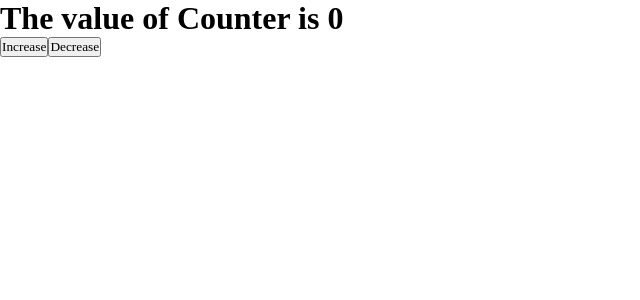
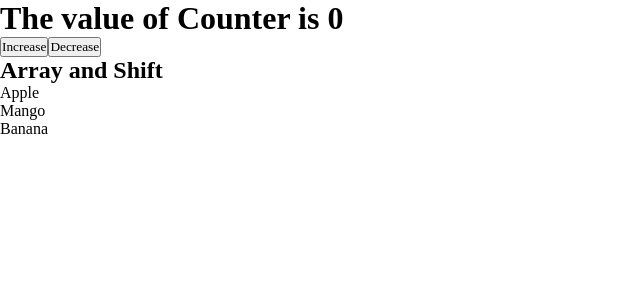
Before and after one commit to RabiChhetri/MERN--Basic, a React (Vite) app: page / in a window 1280 px wide. Shown: the top 300 px of the page, without its empty margins (0-640 px from the left). Built offline with nearby package versions, Linux system fonts and the light colour scheme.

Commit message:
Day-1 Learning Array Maps

```diff
--- a/src/App.jsx
+++ b/src/App.jsx
@@ -2,6 +2,7 @@ import React, { useState } from 'react'
 
 const App = () => {
   const [count, setCount] = useState(0)
+  const [array, setArray] = useState(['Apple','Mango','Banana'])
 
   const handleIncrease=()=>{
     setCount((prev)=>prev+1)
@@ -18,11 +19,25 @@ const App = () => {
 
 
   return (
+    <>
     <div>
       <h1>The value of Counter is {count}</h1>
       <button onClick={handleIncrease}>Increase</button>
       <button onClick={handleDecrease}>Decrease</button>
     </div>
+
+    <div>
+      <h2>Array and Shift</h2>
+      <ul>
+        {
+          array?.map((item,index)=>
+          <li>{item}</li>
+          )
+        }
+      </ul>
+    </div>
+    </>
+
   )
 }
 
```
